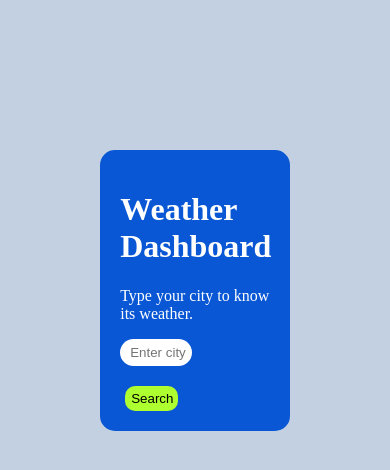
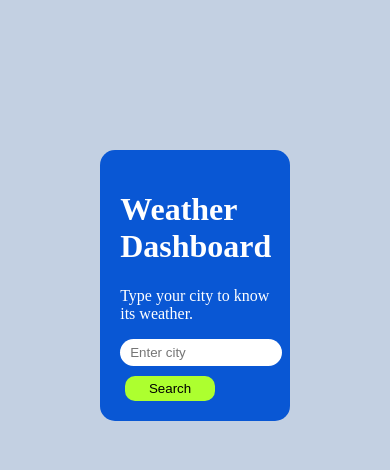
Before and after one commit to Enyewashebr/ALX-FE-Capstone-Project, a React (Vite) app in the folder Weather-Dashboard/: page / in a window 390 px wide. Shown: the top 470 px of the page. Built offline with nearby package versions, Linux system fonts and the light colour scheme.

Commit message:
ALX-FE-Capstone-Weather Dashboard Project

```diff
--- a/Weather-Dashboard/src/index.css
+++ b/Weather-Dashboard/src/index.css
@@ -44,13 +44,13 @@ input{
 }
 @media only screen and (max-width:500px) {
   input{
-    width: 40%;
+    width: 100%;
 
     display: block;
-    margin-bottom: 10px;
+    /* margin-bottom: 10px; */
   }
   button{
     margin-top: 10px;
-    width: 35%;
+    width: 60%;
   }
 }
```
